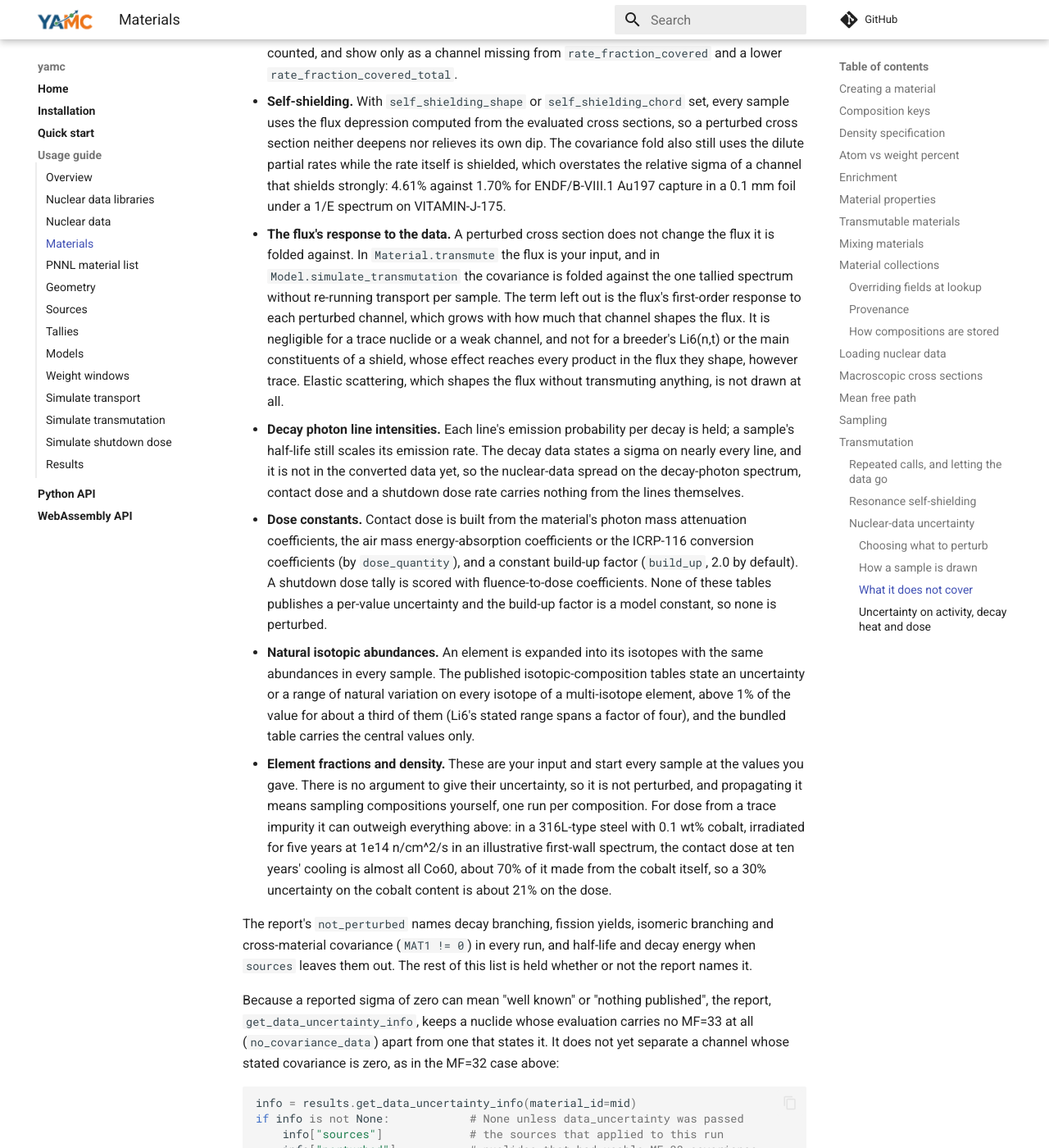
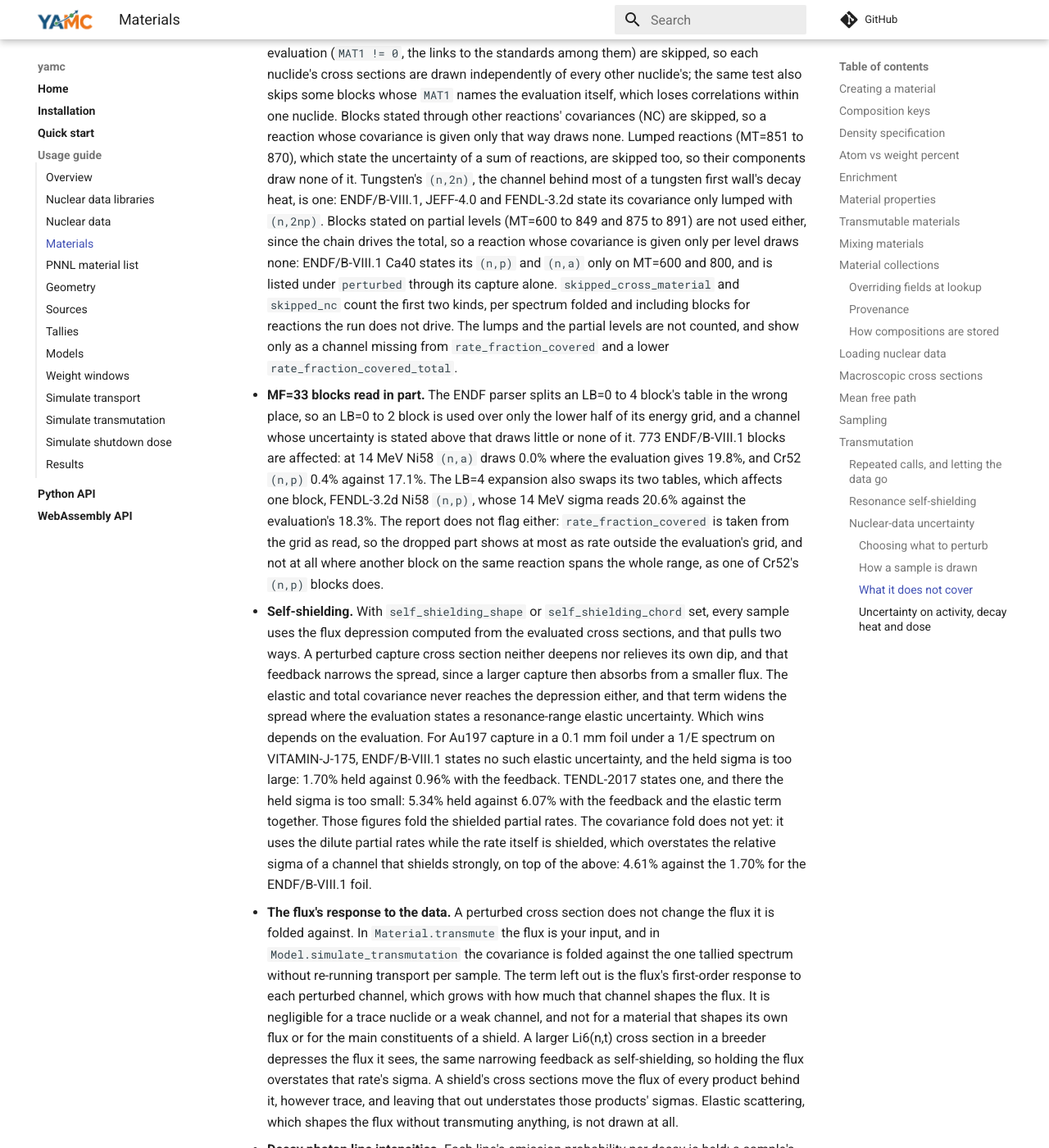
Before and after one commit to fusion-neutronics/yamc, an MkDocs documentation site: the page built from docs/materials.md, in a window 1280 px wide and 1400 px high, scrolled down 14083 px. Shown: the whole window at 82% size. Built offline with MkDocs 1.6.1 and Material for MkDocs 9.7.7, drawn with Linux system fonts in a browser that asks for light colours; comment, search, counter and statistics services are not loaded; some of the changed text lies outside the part shown.

Commit message:
Say which MF=33 blocks main reads in part, and which way a held input moves
The held list gave the MF=33 blocks that are not used as a closed list of
three kinds, and missed the larger silent drop on core main. The parser
splits an LB=0 to 4 table at nt - np, so an LB=0 to 2 block keeps only the
lower half of its energy grid (fusion-neutronics/core#166 item 1): 773
ENDF/B-VIII.1 blocks, with Ni58 (n,a) at 14 MeV drawing 0.0% against 19.8%
and Cr52 (n,p) 0.4% against 17.1%. The LB=4 expansion swaps its tables
(item 2), which moves FENDL-3.2d Ni58 (n,p) from 18.3% to 20.6%. Neither
shows in the report: coverage is taken from the grid as read, and Cr52's
full-range LB=8 block keeps its (n,p) at 1. The not-used item also gains
the partial-level blocks (MT=600 to 849 and 875 to 891), which never match
a chain's total: ENDF/B-VIII.1 Ca40 states its (n,p) and (n,a) only on
MT=600 and 800.

The intro said every held input leaves a term out. Self-shielding and the
flux's response to the data can go either way, because holding them also
drops a feedback that narrows the spread. For a 0.1 mm Au197 foil under
1/E, ENDF/B-VIII.1 comes out too large (1.70% held against 0.96% with the
capture feedback), and TENDL-2017, which states a resonance-range elastic
uncertainty, too small (5.34% against 6.07%). A breeder's Li6(n,t) is
overstated with the flux held, and a product behind a shield understated.

The isomeric item said the split's uncertainty is the MF=40 covariance.
MF=40 gives each state's production cross section, and ENDF/B-VIII.1,
FENDL-3.2d and TENDL state no correlation between a product's states or
with MF=33, so the split's uncertainty is only partly stated even once it
is stored. The item also names the (n,n') channels the branching overlay
adds (In115 to In115m among them), which come from MF=10 partials and
draw neither cross-section covariance nor the flux_spectrum perturbation.
The flux_spectrum bullet now says so too.

no_covariance_data holds a nuclide with no usable MF=33, which includes one
whose blocks were all skipped or all for reactions the run does not drive,
not only one whose evaluation has none. The bundled abundance table holds
the tables' representative value, or a best measurement for the twelve
interval elements (Li6 0.07589, near the top of its range), not a central
value. The libraries page carries the MF=40 and LB split points as well.

````diff
--- a/docs/materials.md
+++ b/docs/materials.md
@@ -544,7 +544,10 @@ xs_only = yamc.DataUncertainty(seed=42, sources=["cross_sections"])
 - ``cross_sections``: the activation cross sections, from the evaluation's MF=33
   covariance folded against the spectrum the rates are collapsed with.
 - ``flux_spectrum``: the error on the spectrum you supplied, described below.
-  The spectrum calls (``Material.transmute`` and ``yamc.transmute``) only.
+  The spectrum calls (``Material.transmute`` and ``yamc.transmute``) only. It
+  moves every rate collapsed from the spectrum's groups, which leaves out the
+  ``(n,n')`` channels the isomeric overlay adds (see [What it does not
+  cover](#what-it-does-not-cover)).
 - ``half_life``: each reachable unstable nuclide's half-life, from the decay
   data's standard deviation on it. A sample's half-lives are used in its solve
   and again in the activity, decay heat and dose evaluated from its inventory.
@@ -642,18 +645,31 @@ does not mean the channel that matters kept its evaluated sigma.
 Every input below is held at its evaluated or nominal value in every sample, or
 drawn without a correlation the data states. Some carry published uncertainties
 the converted data does not hold yet, some have none to read, and some are a
-property of the model rather than of the data. Either way the reported spread
-leaves them out.
+property of the model rather than of the data. Most leave a term out of the
+reported spread, so the sigma is too small by it. Two can go either way, because
+holding them also removes a feedback that narrows the spread: self-shielding,
+and the flux's response to the data. Their items say which way each goes, and
+where.
 
 - **Decay branching ratios.** The decay data states a sigma on many of them, and
   it is not in the converted data yet.
 - **Fission yields.** The evaluations state a sigma on each yield, and it is not
   in the converted data yet.
 - **Isomeric branching.** The split between a product's ground and metastable
-  states is held. Its uncertainty is the radionuclide-production covariance
-  (MF=40) of the evaluations that publish one, which is parsed but not yet in the
-  converted data ([Covariance is presence, not
+  states is held. The evaluations that publish radionuclide-production
+  covariance (MF=40) give the covariance of each state's production cross
+  section, which is parsed but not yet in the converted data ([Covariance is
+  presence, not
   coverage](nuclear_data_libraries.md#covariance-is-presence-not-coverage)).
+  ENDF/B-VIII.1, FENDL-3.2d and TENDL state no correlation there between a
+  product's states, or with the reaction's MF=33, so even once it is stored the
+  split's uncertainty is only partly stated. With
+  ``transmutation_branch_ratios`` configured, the ``(n,n')`` channels the
+  overlay adds to reach a metastable state, In115 to In115m among them, come
+  from its MF=10 partials with no group-averaged cross section behind them. They
+  draw no cross-section covariance, and on the spectrum calls no
+  ``flux_spectrum`` perturbation either, so they are missing from
+  ``rate_fraction_covered``.
 - **Resonance-parameter covariance (MF=32).** It is not read. Many evaluations
   keep the resolved-resonance uncertainty on capture, elastic and fission there
   and leave MF=33 at zero over that range, which reaches down to thermal. A
@@ -675,27 +691,56 @@ leaves them out.
   are skipped too, so their components draw none of it. Tungsten's ``(n,2n)``,
   the channel behind most of a tungsten first wall's decay heat, is one:
   ENDF/B-VIII.1, JEFF-4.0 and FENDL-3.2d state its covariance only lumped with
-  ``(n,2np)``. ``skipped_cross_material`` and ``skipped_nc`` count the first two
-  kinds, per spectrum folded and including blocks for reactions the run does not
-  drive. The lumps are not counted, and show only as a channel missing from
+  ``(n,2np)``. Blocks stated on partial levels (MT=600 to 849 and 875 to 891)
+  are not used either, since the chain drives the total, so a reaction whose
+  covariance is given only per level draws none: ENDF/B-VIII.1 Ca40 states its
+  ``(n,p)`` and ``(n,a)`` only on MT=600 and 800, and is listed under
+  ``perturbed`` through its capture alone. ``skipped_cross_material`` and
+  ``skipped_nc`` count the first two kinds, per spectrum folded and including
+  blocks for reactions the run does not drive. The lumps and the partial levels
+  are not counted, and show only as a channel missing from
   ``rate_fraction_covered`` and a lower ``rate_fraction_covered_total``.
+- **MF=33 blocks read in part.** The ENDF parser splits an LB=0 to 4 block's
+  table in the wrong place, so an LB=0 to 2 block is used over only the lower
+  half of its energy grid, and a channel whose uncertainty is stated above that
+  draws little or none of it. 773 ENDF/B-VIII.1 blocks are affected: at 14 MeV
+  Ni58 ``(n,a)`` draws 0.0% where the evaluation gives 19.8%, and Cr52 ``(n,p)``
+  0.4% against 17.1%. The LB=4 expansion also swaps its two tables, which
+  affects one block, FENDL-3.2d Ni58 ``(n,p)``, whose 14 MeV sigma reads 20.6%
+  against the evaluation's 18.3%. The report does not flag either:
+  ``rate_fraction_covered`` is taken from the grid as read, so the dropped part
+  shows at most as rate outside the evaluation's grid, and not at all where
+  another block on the same reaction spans the whole range, as one of Cr52's
+  ``(n,p)`` blocks does.
 - **Self-shielding.** With ``self_shielding_shape`` or ``self_shielding_chord``
   set, every sample uses the flux depression computed from the evaluated cross
-  sections, so a perturbed cross section neither deepens nor relieves its own
-  dip. The covariance fold also still uses the dilute partial rates while the
-  rate itself is shielded, which overstates the relative sigma of a channel that
-  shields strongly: 4.61% against 1.70% for ENDF/B-VIII.1 Au197 capture in a
-  0.1 mm foil under a 1/E spectrum on VITAMIN-J-175.
+  sections, and that pulls two ways. A perturbed capture cross section neither
+  deepens nor relieves its own dip, and that feedback narrows the spread, since
+  a larger capture then absorbs from a smaller flux. The elastic and total
+  covariance never reaches the depression either, and that term widens the
+  spread where the evaluation states a resonance-range elastic uncertainty.
+  Which wins depends on the evaluation. For Au197 capture in a 0.1 mm foil under
+  a 1/E spectrum on VITAMIN-J-175, ENDF/B-VIII.1 states no such elastic
+  uncertainty, and the held sigma is too large: 1.70% held against 0.96% with
+  the feedback. TENDL-2017 states one, and there the held sigma is too small:
+  5.34% held against 6.07% with the feedback and the elastic term together.
+  Those figures fold the shielded partial rates. The covariance fold does not
+  yet: it uses the dilute partial rates while the rate itself is shielded, which
+  overstates the relative sigma of a channel that shields strongly, on top of
+  the above: 4.61% against the 1.70% for the ENDF/B-VIII.1 foil.
 - **The flux's response to the data.** A perturbed cross section does not change
   the flux it is folded against. In ``Material.transmute`` the flux is your
   input, and in ``Model.simulate_transmutation`` the covariance is folded against
   the one tallied spectrum without re-running transport per sample. The term
   left out is the flux's first-order response to each perturbed channel, which
   grows with how much that channel shapes the flux. It is negligible for a trace
-  nuclide or a weak channel, and not for a breeder's Li6(n,t) or the main
-  constituents of a shield, whose effect reaches every product in the flux they
-  shape, however trace. Elastic scattering, which shapes the flux without
-  transmuting anything, is not drawn at all.
+  nuclide or a weak channel, and not for a material that shapes its own flux or
+  for the main constituents of a shield. A larger Li6(n,t) cross section in a
+  breeder depresses the flux it sees, the same narrowing feedback as
+  self-shielding, so holding the flux overstates that rate's sigma. A shield's
+  cross sections move the flux of every product behind it, however trace, and
+  leaving that out understates those products' sigmas. Elastic scattering, which
+  shapes the flux without transmuting anything, is not drawn at all.
 - **Decay photon line intensities.** Each line's emission probability per decay
   is held; a sample's half-life still scales its emission rate. The decay data
   states a sigma on nearly every line, and it is not in the converted data yet,
@@ -711,8 +756,10 @@ leaves them out.
   the same abundances in every sample. The published isotopic-composition tables
   state an uncertainty or a range of natural variation on every isotope of a
   multi-isotope element, above 1% of the value for about a third of them (Li6's
-  stated range spans a factor of four), and the bundled table carries the central
-  values only.
+  stated range spans a factor of four). The bundled table carries one value per
+  isotope and no uncertainty or range: the tables' representative value, or for
+  the twelve elements they give as an interval, a single best measurement, which
+  for Li6 (0.07589) sits near the top of its range.
 - **Element fractions and density.** These are your input and start every sample
   at the values you gave. There is no argument to give their uncertainty, so it
   is not perturbed, and propagating it means sampling compositions yourself, one
@@ -725,13 +772,14 @@ leaves them out.
 The report's ``not_perturbed`` names decay branching, fission yields, isomeric
 branching and cross-material covariance (``MAT1 != 0``) in every run, and
 half-life and decay energy when ``sources`` leaves them out. The rest of this list
-is held whether or not the report names it.
+applies whether or not the report names it.
 
 Because a reported sigma of zero can mean "well known" or "nothing published",
-the report, ``get_data_uncertainty_info``, keeps a nuclide whose evaluation
-carries no MF=33 at all (``no_covariance_data``) apart from one that states it.
-It does not yet separate a channel whose stated covariance is zero, as in the
-MF=32 case above:
+the report, ``get_data_uncertainty_info``, keeps a nuclide with no usable MF=33
+(``no_covariance_data``: none in the evaluation, or none this run could use,
+such as blocks all skipped as above or all for reactions the run does not drive)
+apart from one that states it. It does not yet separate a channel whose stated
+covariance is zero, as in the MF=32 case above:
 
 <!-- doctest: skip -->
 ```python
@@ -739,7 +787,7 @@ info = results.get_data_uncertainty_info(material_id=mid)
 if info is not None:            # None unless data_uncertainty was passed
     info["sources"]             # the sources that applied to this run
     info["perturbed"]           # nuclides that had usable MF=33 covariance
-    info["no_covariance_data"]  # nuclides whose evaluation carries none
+    info["no_covariance_data"]  # nuclides with none usable, absent or skipped
     info["rate_fraction_covered"]  # per channel, the share of the rate the
                                    # covariance grid spans, zero blocks included
     info["rate_fraction_covered_total"]  # ... over the run, by production
````
Also changed, not shown: other parts of docs/materials.md (+4 -3 lines), docs/nuclear_data_libraries.md (+13 -8 lines).
